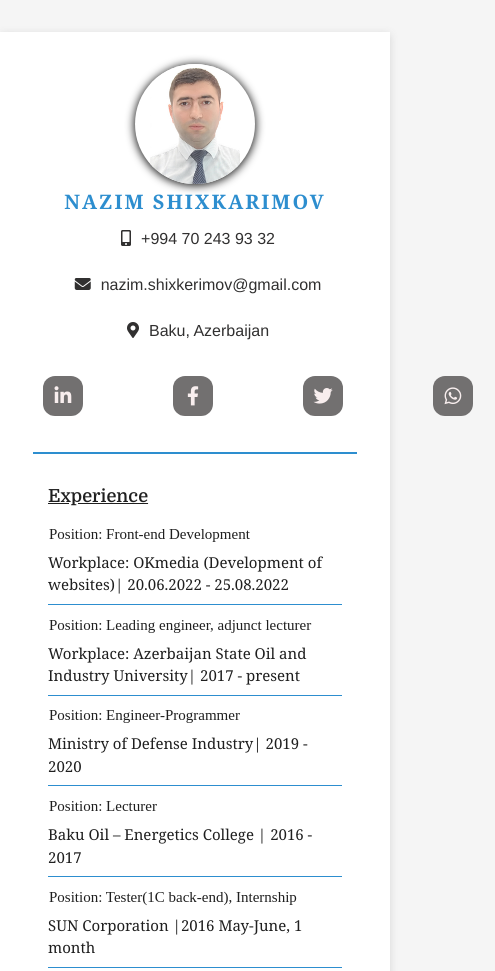
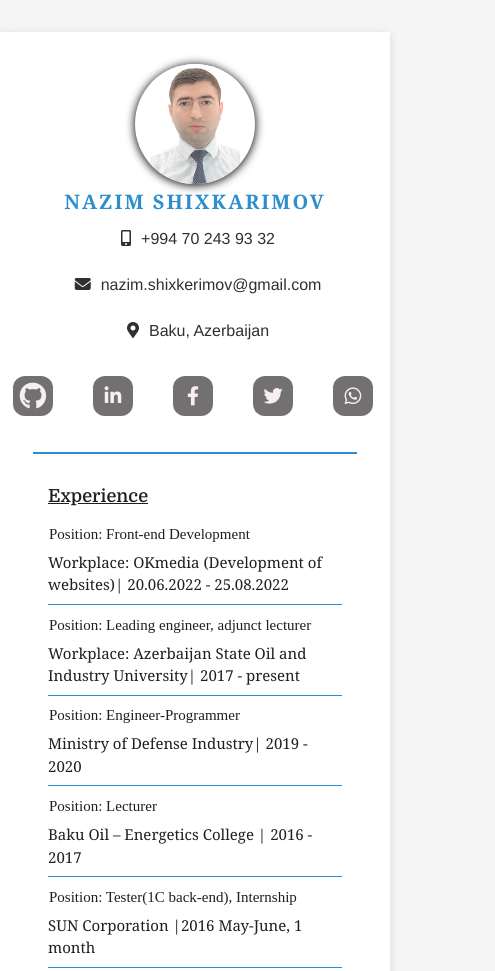
Before and after one commit to NazimS/CV-2022, a plain HTML site: page index.htm in a window 390 px wide. Shown: the top 971 px of the page, 495 px wide, since content can reach past the window. Drawn offline with Linux system fonts and the light colour scheme.

Commit message:
fully edited!

```diff
--- a/css/style.css
+++ b/css/style.css
@@ -287,5 +287,8 @@ ul li {
         border-right: none;
         text-align: left;
     }
+    ul {
+        gap: 0px;
+    }
 
 }
```
